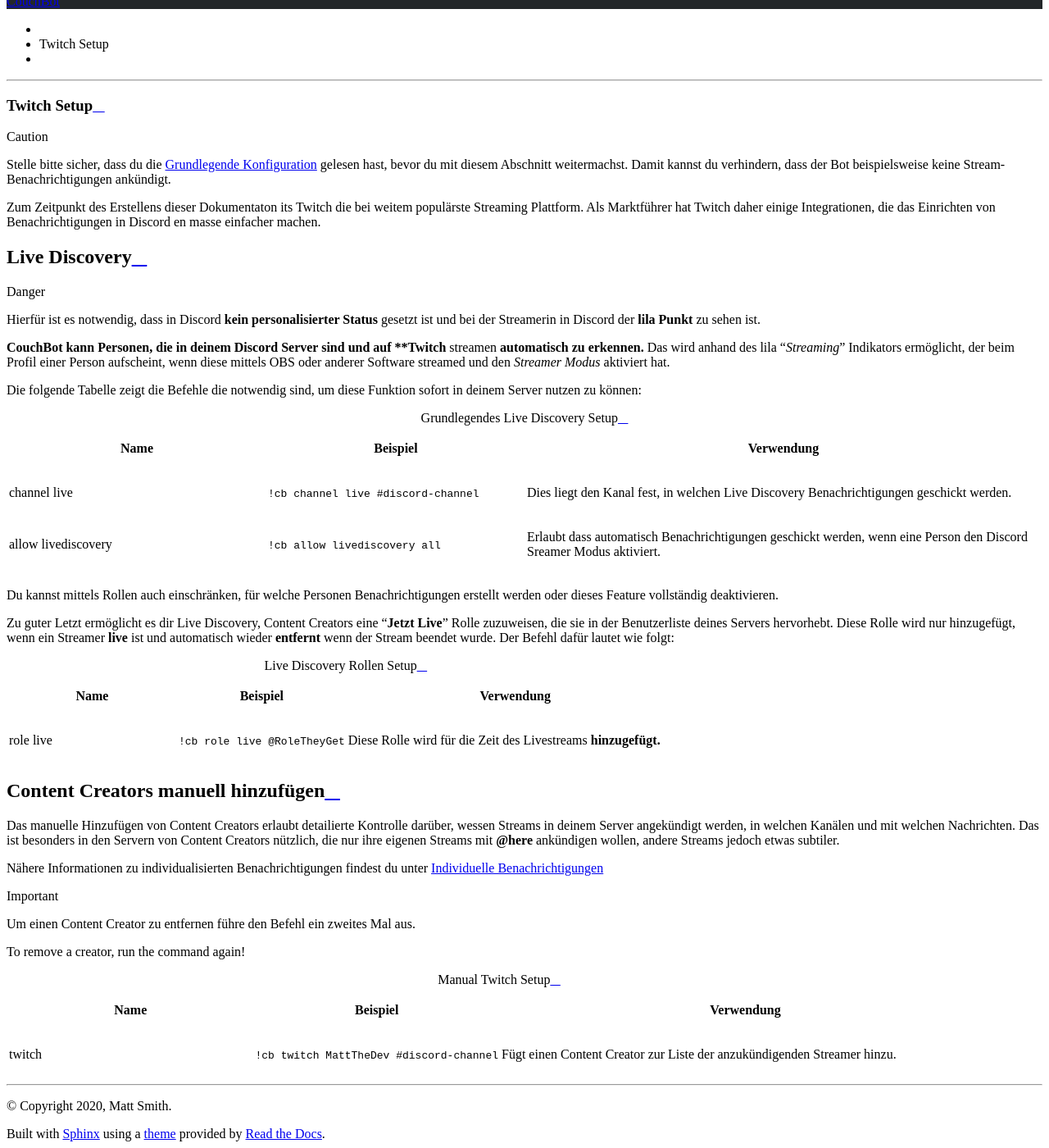
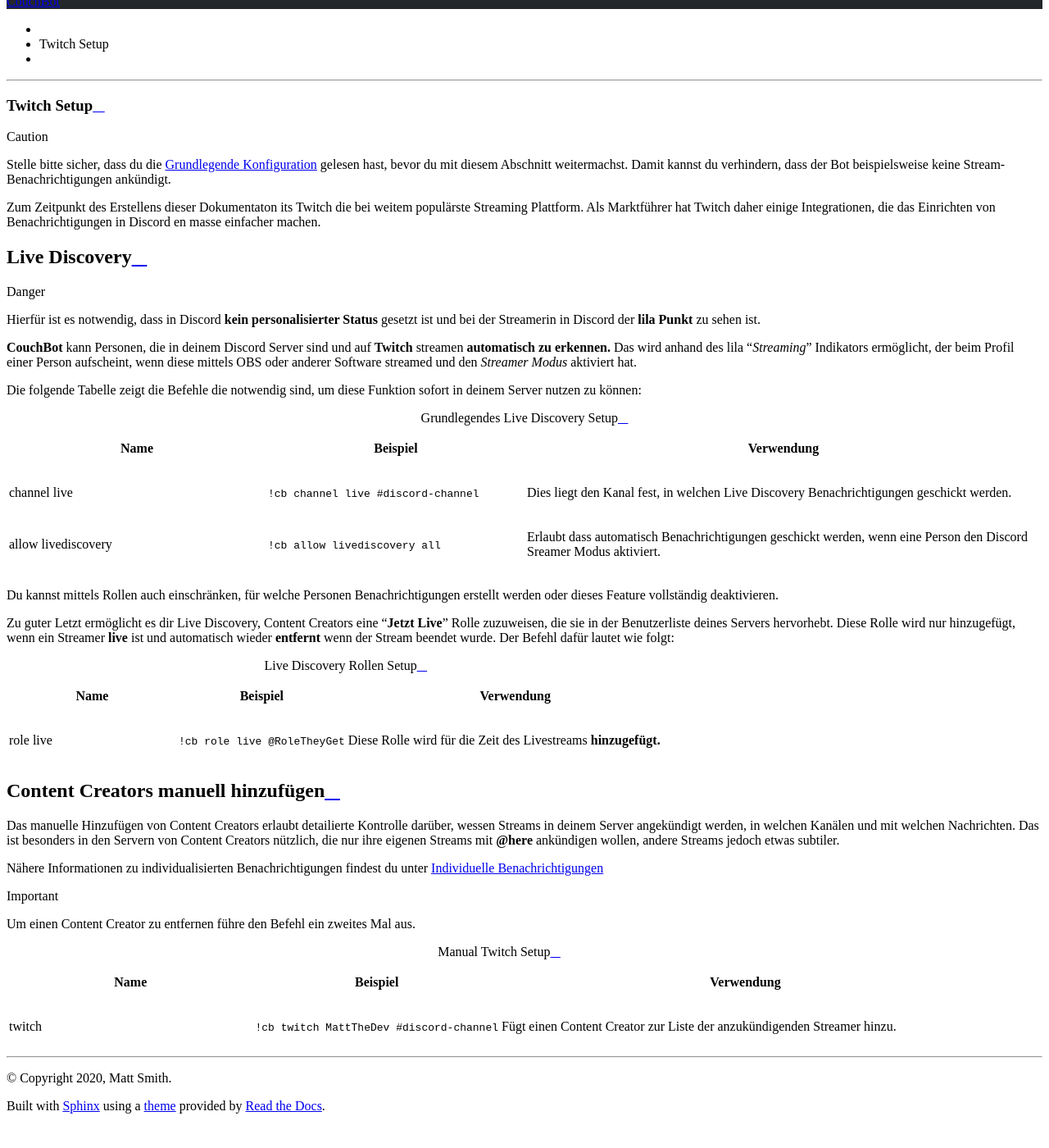
Before and after one commit to MTDCodes/CouchBot.Docs.German, a Sphinx documentation site: the page built from docs/twitch.rst, in a window 1280 px wide and 1400 px high, scrolled down 526 px. Shown: the whole window at 82% size. Built offline with Sphinx 7.4.7 and the Read the Docs theme 2.0.0, drawn with Linux system fonts in a browser that asks for light colours; after the commit the page ends 1892 px from its top, so only the background shows below that.

Commit message:
Update twitch.rst

```diff
--- a/docs/twitch.rst
+++ b/docs/twitch.rst
@@ -16,7 +16,7 @@
 
 .. DANGER:: Hierfür ist es notwendig, dass in Discord **kein personalisierter Status** gesetzt ist und bei der Streamerin in Discord der **lila Punkt** zu sehen ist.
 
-**CouchBot kann Personen, die in deinem Discord Server sind und auf **Twitch** streamen **automatisch zu erkennen.**
+**CouchBot** kann Personen, die in deinem Discord Server sind und auf **Twitch** streamen **automatisch zu erkennen.**
 Das wird anhand des lila "*Streaming*" Indikators ermöglicht, der beim Profil einer Person aufscheint, wenn diese mittels OBS oder anderer Software streamed und den *Streamer Modus* aktiviert hat.
 
 Die folgende Tabelle zeigt die Befehle die notwendig sind, um diese Funktion sofort in deinem Server nutzen zu können:
@@ -78,7 +78,6 @@
 Nähere Informationen zu individualisierten Benachrichtigungen findest du unter :ref:`Individuelle Benachrichtigungen <customannouncements>`
 
 .. Important:: Um einen Content Creator zu entfernen führe den Befehl ein zweites Mal aus.
-To remove a creator, run the command again!
 
 .. list-table:: Manual Twitch Setup
    :widths: 25 25 50
```
